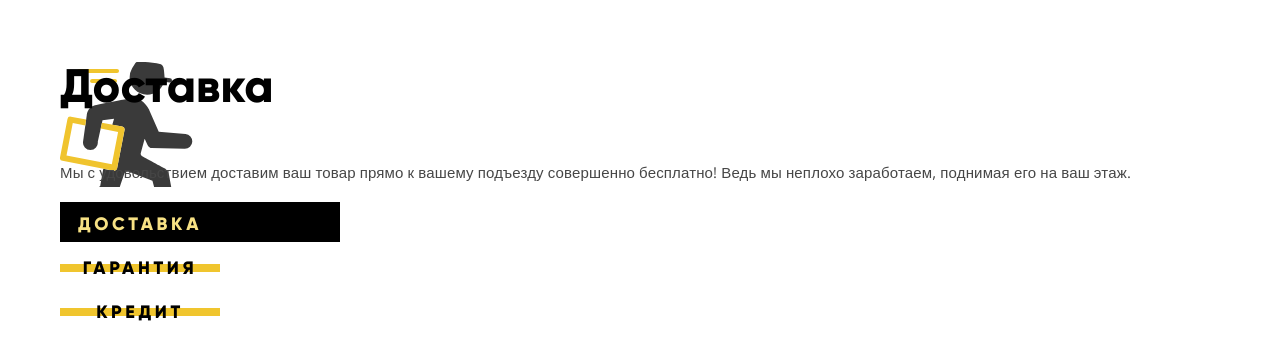
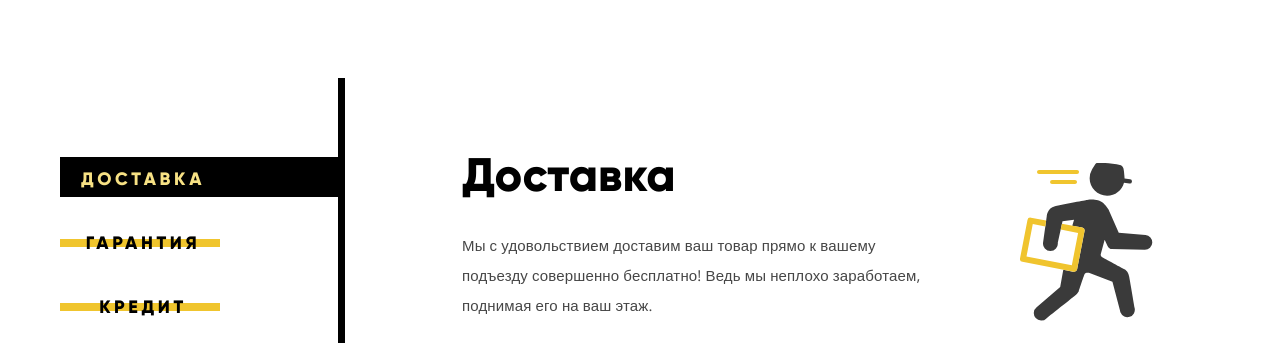
Before and after one commit to naitdima/device, a plain HTML site: page index.html in a window 1280 px wide. Shown: the part 1066-1409 px from the top of the page. Drawn offline with nearby package versions, Linux system fonts and the light colour scheme; files whose address does not match are found by name.

Commit message:
Закончил слайдер сервисов

```diff
--- a/css/style.css
+++ b/css/style.css
@@ -909,6 +909,94 @@ a {
   color: #000;
 }
 
+.services-slider-wrap {
+  display: flex;
+
+  padding-bottom: 80px;
+}
+
+.services-slider__item {
+  position: relative;
+
+  width: 460px;
+  margin-left: 122px;
+  padding-top: 136px;
+
+  order: 2;
+}
+
+.services-slider__item--delivery::before {
+  position: absolute;
+  z-index: -1;
+  top: 148px;
+  right: -234px;
+  content: '';
+  width: 136px;
+  height: 164px;
+
+  background-image: url('../img/delivery.svg');
+  background-repeat: no-repeat;
+}
+
+.services-slider__item--warranty {
+  margin-left: 121px;
+}
+
+.services-slider__item--warranty::before {
+  position: absolute;
+  z-index: -1;
+  top: 124px;
+  right: -253px;
+  content: '';
+  width: 171px;
+  height: 195px;
+
+  background-image: url('../img/warranty.svg');
+  background-repeat: no-repeat;
+}
+
+.services-slider__item--credit::before {
+  position: absolute;
+  z-index: -1;
+  top: 124px;
+  right: -258px;
+  content: '';
+  width: 156px;
+  height: 188px;
+
+  background-image: url('../img/credit.svg');
+  background-repeat: no-repeat;
+}
+
+.services-slider__item--credit {
+  width: 430px;
+}
+
+.services-slider__item h3 {
+  margin: 0;
+  padding-bottom: 16px;
+}
+
+.services-slider__controls {
+  position: relative;
+
+  padding-top: 142px;
+  padding-right: 120px;
+}
+
+.services-slider__controls::before {
+  position: absolute;
+  top: 63px;
+  right: -5px;
+
+  width: 7px;
+  height: 319px;
+
+  content: '';
+
+  background-color: #000;
+}
+
 .services-slider__control {
   font-family: 'Gilroy', 'Arial', sans-serif;
   font-size: 18px;
@@ -921,8 +1009,10 @@ a {
   display: block;
 
   width: 160px;
+  margin-bottom: 20px;
   padding-top: 10px;
   padding-bottom: 10px;
+  padding-left: 6px;
 
   cursor: pointer;
   text-align: center;
@@ -930,6 +1020,8 @@ a {
   text-transform: uppercase;
 
   color: #000;
+
+  order: 1;
 }
 
 .services-slider__control::before {
@@ -970,14 +1062,8 @@ a {
   transition: all .3s linear;
 }
 
-.services-slider__input[id='services-control-1']:checked ~ .services-slider__controls label[for='services-control-1'] {
-  color: #f7e184;
-}
-
-.services-slider__input[id='services-control-2']:checked ~ .services-slider__controls label[for='services-control-2'] {
-  color: #f7e184;
-}
-
+.services-slider__input[id='services-control-1']:checked ~ .services-slider__controls label[for='services-control-1'],
+.services-slider__input[id='services-control-2']:checked ~ .services-slider__controls label[for='services-control-2'],
 .services-slider__input[id='services-control-3']:checked ~ .services-slider__controls label[for='services-control-3'] {
   color: #f7e184;
 }
@@ -1063,54 +1149,21 @@ a {
   background-color: #000;
 }
 
-.services-slider__input[id='services-control-2']:checked ~ .services-slider__controls label[for='services-control-2']::before {
-  display: block;
-}
-
+.services-slider__input[id='services-control-2']:checked ~ .services-slider__controls label[for='services-control-2']::before,
+.services-slider__input[id='services-control-3']:checked ~ .services-slider__controls label[for='services-control-3']::before,
+.services-slider__input[id='services-control-1']:checked ~ .services-slider__controls label[for='services-control-1']::before,
+.services-slider__input[id='services-control-2']:checked ~ .services-slider__controls label[for='services-control-2']::before,
 .services-slider__input[id='services-control-3']:checked ~ .services-slider__controls label[for='services-control-3']::before {
   display: block;
 }
 
-.services-slider__input[id='services-control-1']:checked ~ .services-slider__controls label[for='services-control-1']::before {
-  display: block;
-}
-
-.services-slider__input[id='services-control-2']:checked ~ .services-slider__controls label[for='services-control-2']::before {
-  display: block;
-}
-
-.services-slider__input[id='services-control-3']:checked ~ .services-slider__controls label[for='services-control-3']::before {
-  display: block;
-}
-
 .services-slider__input[id='services-control-1']:checked ~ .services-slider__item--warranty,
-.services-slider__input[id='services-control-1']:checked ~ .services-slider__item--credit {
-  display: none;
-}
-
+.services-slider__input[id='services-control-1']:checked ~ .services-slider__item--credit,
 .services-slider__input[id='services-control-2']:checked ~ .services-slider__item--delivery,
-.services-slider__input[id='services-control-2']:checked ~ .services-slider__item--credit {
-  display: none;
-}
-
+.services-slider__input[id='services-control-2']:checked ~ .services-slider__item--credit,
 .services-slider__input[id='services-control-3']:checked ~ .services-slider__item--delivery,
 .services-slider__input[id='services-control-3']:checked ~ .services-slider__item--warranty {
   display: none;
-}
-
-.services-slider__item--delivery {
-  background-image: url('../img/delivery.svg');
-  background-repeat: no-repeat;
-}
-
-.services-slider__item--warranty {
-  background-image: url('../img/warranty.svg');
-  background-repeat: no-repeat;
-}
-
-.services-slider__item--credit {
-  background-image: url('../img/credit.svg');
-  background-repeat: no-repeat;
 }
 
 .services-slider__item h3 {
--- a/index.html
+++ b/index.html
@@ -183,6 +183,7 @@
 
       <section class="services-slider">
         <div class="container">
+          <div class="services-slider-wrap">
             <h2 class="visually-hidden">Наши сервисы</h2>
             <input class="services-slider__input  visually-hidden" id="services-control-1" type="radio" name="services-control" checked>
             <input class="services-slider__input  visually-hidden" id="services-control-2" type="radio" name="services-control">
@@ -205,6 +206,7 @@
               <label class="services-slider__control  services-slider__control--active" for="services-control-1">Доставка</label>
               <label class="services-slider__control" for="services-control-2">Гарантия</label>
               <label class="services-slider__control" for="services-control-3">Кредит</label>
+            </div>
           </div>
         </div>
       </section>
```
Lines whose indentation alone changed are shown as unchanged.
